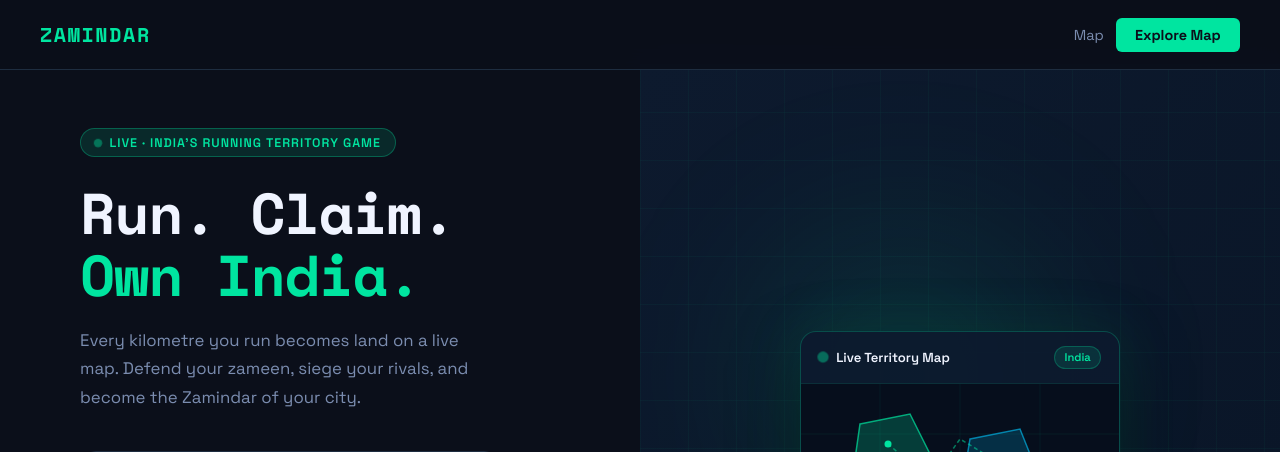
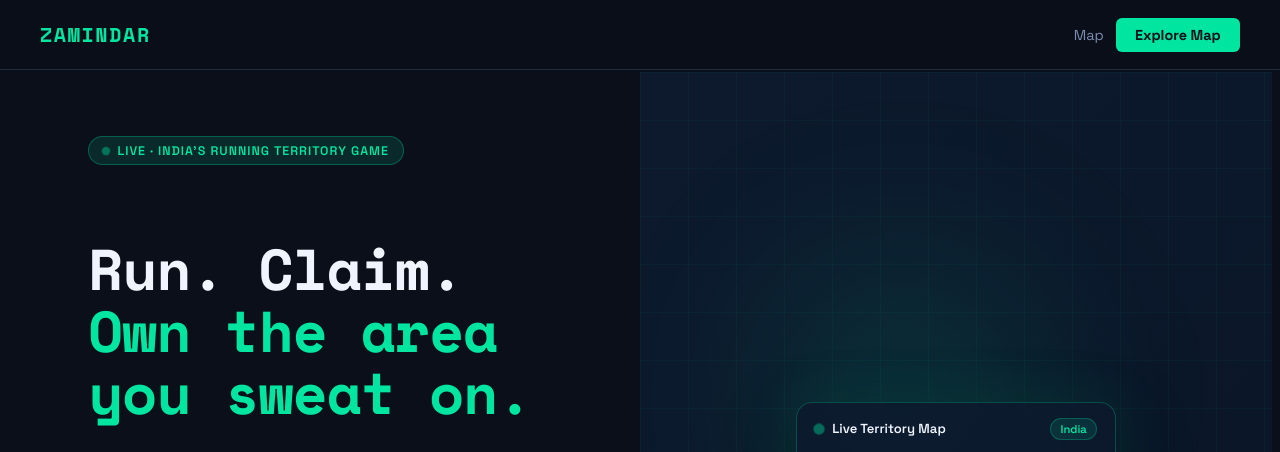
Before and after one commit to rishabh08-cell/zamindar-backend, a website: page public/index.html in a window 1280 px wide. Shown: the top 452 px of the page. Drawn offline with nearby package versions, Linux system fonts and the light colour scheme; no server answers.

Commit message:
Fix: replace hero tagline with "Own the area you sweat on."

```diff
--- a/public/index.html
+++ b/public/index.html
@@ -7,7 +7,7 @@
     <link rel="preconnect" href="https://fonts.googleapis.com">
     <link href="https://fonts.googleapis.com/css2?family=Space+Grotesk:wght@400;500;600;700&family=Space+Mono:wght@400;700&display=swap" rel="stylesheet">
     <style>
-          *, *::before, *::after { margin: 0; padding: 0; box-sizing: border-box; }
+          *, *::before, *::after { magin: 0; padding: 0; box-sizing: border-box; }
 
           :root {
                   --bg:       #0b0f1a;
@@ -408,7 +408,7 @@
         <!-- LEFT -->
         <div class="hero-left">
               <div class="hero-eyebrow">Live · India's Running Territory Game</div>
-              <h1>Run. Claim.<br><span>Own India.</span></h1>
+              <h1>Run. Claim.<br><span>Own the area you sweat on.</span></h1>
             <p class="hero-sub">
               Every kilometre you run becomes land on a live map. Defend your zameen, siege your rivals, and become the Zamindar of your city.
             </p>
```
